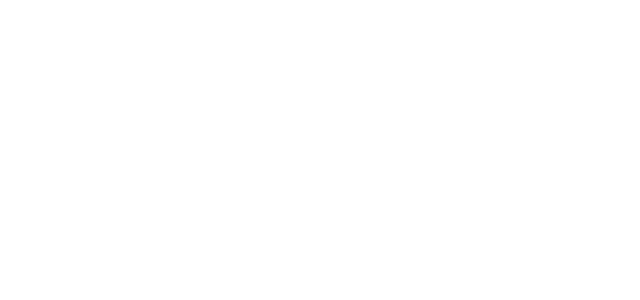
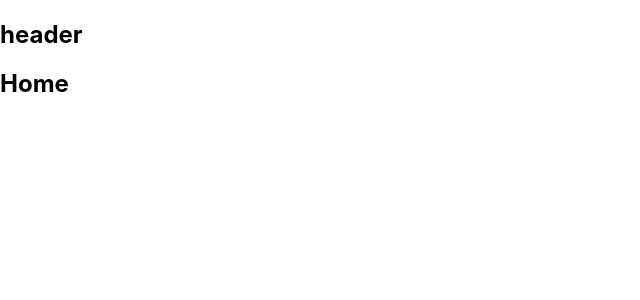
Before and after one commit to ruhulamin111/react-soft-drinks, a React (Create React App) app: page / in a window 1280 px wide. Shown: the top 300 px of the page, without its empty margins (0-640 px from the left). Built offline with nearby package versions, Linux system fonts and the light colour scheme.

Commit message:
components add

```diff
--- a/src/App.js
+++ b/src/App.js
@@ -1,9 +1,12 @@
 import './App.css';
+import Header from './components/Header/Header';
+import Home from './components/Home/Home';
 
 function App() {
   return (
     <div>
-
+      <Header></Header>
+      <Home></Home>
     </div>
   );
 }
--- /dev/null
+++ b/src/components/Header/Header.js
@@ -0,0 +1,12 @@
+import React from 'react';
+import './Header.css'
+
+const Header = () => {
+    return (
+        <div>
+            <h2>header</h2>
+        </div>
+    );
+};
+
+export default Header;
--- /dev/null
+++ b/src/components/Home/Home.js
@@ -0,0 +1,12 @@
+import React from 'react';
+import './Home.css'
+
+const Home = () => {
+    return (
+        <div>
+            <h2>Home</h2>
+        </div>
+    );
+};
+
+export default Home;
```
Also changed, not shown: src/components/Drinks/Drinks.js (added, +12 -0 lines), src/components/Drinks/Drinks.css (added), src/components/Header/Header.css (added), src/components/Home/Home.css (added), 1 other file (tests, documents, lock files or other folders).
